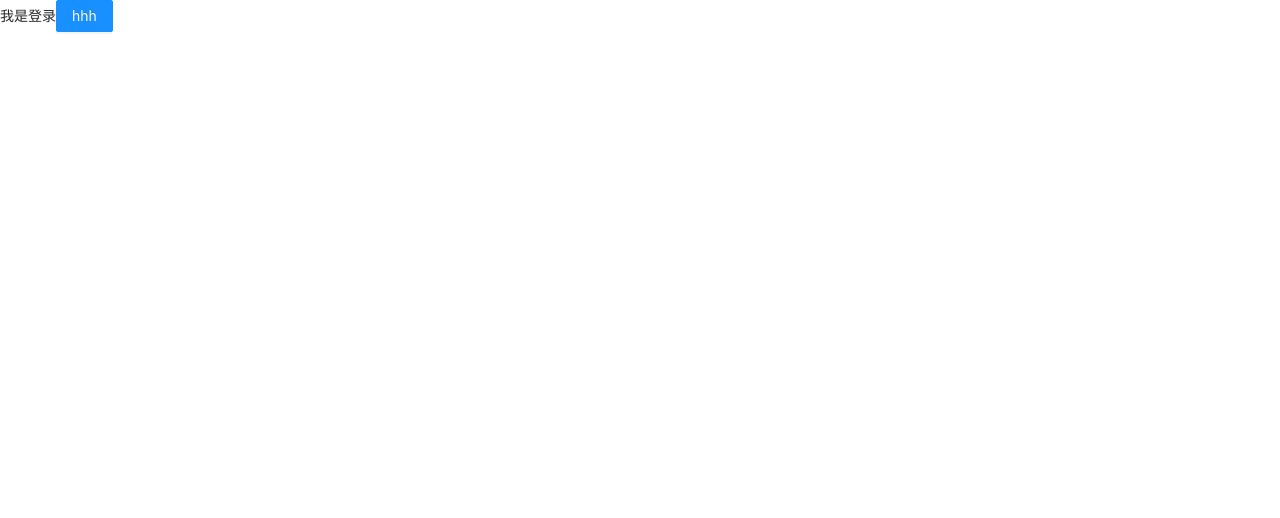
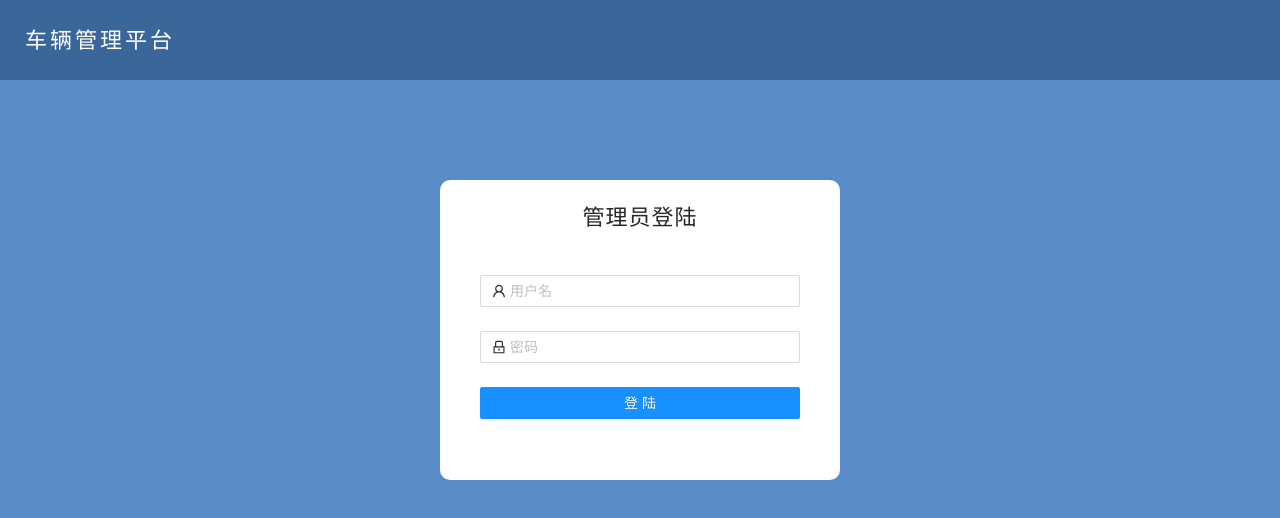
Before and after one commit to daytoykkk/game_vehicleManagement, a React (Create React App) app: page /login in a window 1280 px wide. Shown: the top 518 px of the page. Built offline with nearby package versions, Linux system fonts and the light colour scheme.

Commit message:
完成登陆界面

```diff
--- a/public/index.html
+++ b/public/index.html
@@ -11,7 +11,13 @@
     />
     <link rel="apple-touch-icon" href="%PUBLIC_URL%/logo192.png" />
     <link rel="manifest" href="%PUBLIC_URL%/manifest.json" />
-    <title>React App</title>
+    <title>车辆管理平台</title>
+    <style>
+      *{
+        margin: 0;
+        padding: 0;
+      }
+    </style>
   </head>
   <body>
     <noscript>请允许JavaScript在此网站运行。</noscript>
--- a/src/pages/login/index.jsx
+++ b/src/pages/login/index.jsx
@@ -1,13 +1,52 @@
 import React, { Component } from 'react'
 import './index.less';
-import { Button } from 'antd';
+import { Form, Input, Button } from 'antd';
+import { UserOutlined, LockOutlined } from '@ant-design/icons';
 
 export default class Login extends Component {
+
+    handleLogin = (values) => {
+        console.log('数据: ', values);
+      };
+
     render() {
         return (
-            <div>
-                我是登录
-                <Button type="primary">hhh</Button>
+            <div className="login">
+                <div className="header">
+                    车辆管理平台
+                </div>
+                <div className="content">
+                    <h2>管理员登陆</h2>
+                    <Form
+                        name="login_form"
+                        className="login-form"
+                        initialValues={{ remember: false }}
+                        onFinish={this.handleLogin}
+                    >
+                        <Form.Item
+                            name="username"
+                            rules={[{ required: true, message: '请输入用户名！' }]}
+                        >
+                            <Input prefix={<UserOutlined className="site-form-item-icon" />} placeholder="用户名" />
+                        </Form.Item>
+                        <Form.Item
+                            name="password"
+                            rules={[{ required: true, message: '请输入密码！' }]}
+                        >
+                            <Input
+                                prefix={<LockOutlined className="site-form-item-icon" />}
+                                type="password"
+                                placeholder="密码"
+                            />
+                        </Form.Item>
+
+                        <Form.Item>
+                            <Button type="primary" htmlType="submit" className="login-form-button">
+                                登陆
+                            </Button>
+                        </Form.Item>
+                    </Form>
+                </div>
             </div>
         )
     }
--- a/src/pages/login/index.less
+++ b/src/pages/login/index.less
@@ -0,0 +1,39 @@
+.login {
+    width: 100%;
+    height: calc(100vh);
+    background-color: #598cc7;
+
+    .header {
+        height: 80px;
+        background-color: rgba(50, 93, 143, 0.8);
+        font-size: 22px;
+        letter-spacing: 3px;
+        color: #fff;
+        line-height: 80px;
+        padding-left: 25px;
+    }
+
+    .content {
+        width: 400px;
+        height:300px;
+        background-color: #fff;
+        border-radius: 10px;
+        margin: 0 auto;
+        margin-top: 100px;
+        padding: 20px 40px;
+
+        h2 {
+            font-size: 22px;
+            text-align: center;
+            letter-spacing: 1px;
+        }
+
+        .login-form {
+            margin-top: 40px;
+
+            .login-form-button {
+                width: 100%;
+            }
+        }
+    }
+}
```
